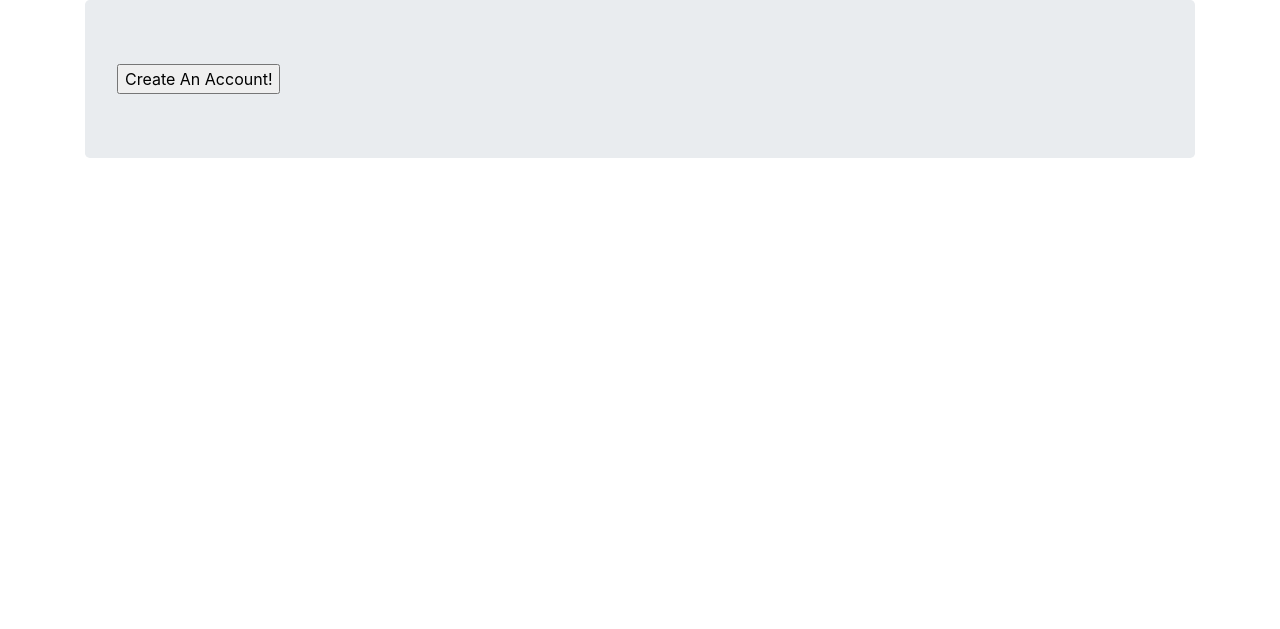
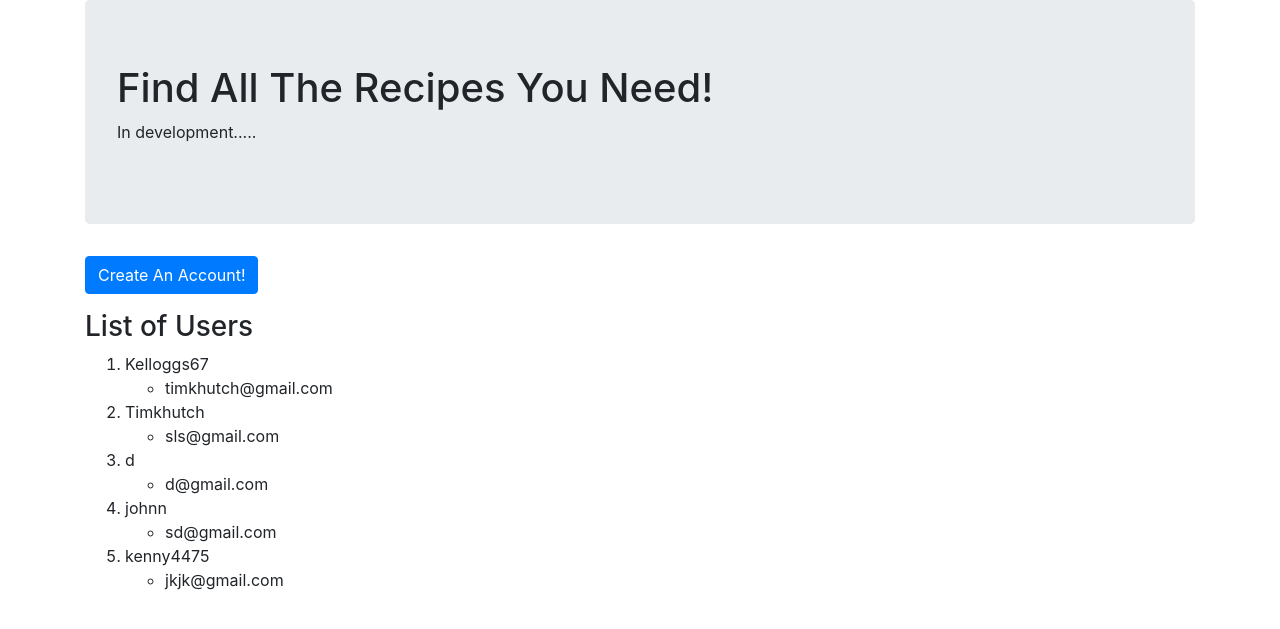
Before and after one commit to Kelloggs67/Recipe-App, a Django app: page / in a window 1280 px wide. Shown: the top 629 px of the page. Run offline with Django 3.2, Linux system fonts and the light colour scheme; data comes from the database, SQL or seed files in the repository; both versions use the stored data as it was after the commit.

Commit message:
users will be listed on index

```diff
--- a/recipe_app/views.py
+++ b/recipe_app/views.py
@@ -1,10 +1,13 @@
 from django.shortcuts import render
 from recipe_app.forms import NewUserForm
+from recipe_app.models import LoginInfo
 # Create your views here.
 
 
 def index(request):
-    return render(request, 'recipe_app/index.html')
+    user_list = LoginInfo.objects.order_by('username')
+    user_dict = {'users': user_list}
+    return render(request, 'recipe_app/index.html', context=user_dict)
 
 
 def create(request):
@@ -15,7 +18,7 @@ def create(request):
 
         if form.is_valid():
             form.save(commit=True)
-            return(index(request))
+            return index(request)
         else:
             print("ERROR FORM INVALID")
 
--- a/recipe_project/settings.py
+++ b/recipe_project/settings.py
@@ -15,6 +15,7 @@ import os
 # Build paths inside the project like this: os.path.join(BASE_DIR, ...)
 BASE_DIR = os.path.dirname(os.path.dirname(os.path.abspath(__file__)))
 TEMPLATES_DIR = os.path.join(BASE_DIR, 'templates')
+STATIC_DIR = os.path.join(BASE_DIR, "static")
 
 
 # Quick-start development settings - unsuitable for production
@@ -120,3 +121,6 @@ USE_TZ = True
 # https://docs.djangoproject.com/en/3.0/howto/static-files/
 
 STATIC_URL = '/static/'
+STATICFILES_DIRS = [
+    STATIC_DIR,
+]
--- a/recipe_project/urls.py
+++ b/recipe_project/urls.py
@@ -20,5 +20,5 @@ from recipe_app import views
 urlpatterns = [
     path('', views.index, name='index'),
     path('admin/', admin.site.urls),
-    path('create/', include('recipe_app.urls'))
+    path('create/', include('recipe_app.urls')),
 ]
--- /dev/null
+++ b/static/css/create.css
@@ -0,0 +1,6 @@
+input{
+    width: 100%;
+    padding: 12px 20px;
+    margin: 8px 0;
+    box-sizing: border-box;
+  }
--- a/templates/recipe_app/create.html
+++ b/templates/recipe_app/create.html
@@ -1,7 +1,9 @@
 <!DOCTYPE html>
+{% load static %}
 <html lang="en">
 <head>
     <meta charset="UTF-8">
+    <link rel="stylesheet" href="{% static "css/create.css" %}"/>
     <link rel="stylesheet" href="https://cdn.jsdelivr.net/npm/bootstrap@4.5.3/dist/css/bootstrap.min.css" integrity="sha384-TX8t27EcRE3e/ihU7zmQxVncDAy5uIKz4rEkgIXeMed4M0jlfIDPvg6uqKI2xXr2" crossorigin="anonymous">
     <title>Account Creation</title>
 </head>
--- a/templates/recipe_app/index.html
+++ b/templates/recipe_app/index.html
@@ -8,8 +8,30 @@
 <body>
     <div class= 'container'>
         <div class= 'jumbotron'>
-            <input type="button" onclick="location.href='create';" value="Create An Account!" />
+           <h1>Find All The Recipes You Need!</h1>
+           <p>In development.....</p>
         </div>
+        <input type="button" class="btn btn-primary" onclick="location.href='create';" value="Create An Account!" />
+        <div>
+            <p></p>
+            <h3>List of Users</h3>
+            {% if users %}
+                <ol>
+                {% for user in users %}
+
+                    <li>{{ user.username }}</li>
+                        <ul>
+                            <li>{{ user.email }}</li>
+                        </ul>
+                {% endfor %}
+                </ol>
+            {% else %}
+                <p>No Users :(</p>
+            {% endif %}
+
+        </div>
+
+
     </div>
 
 
```
Also changed, not shown: db.sqlite3.
